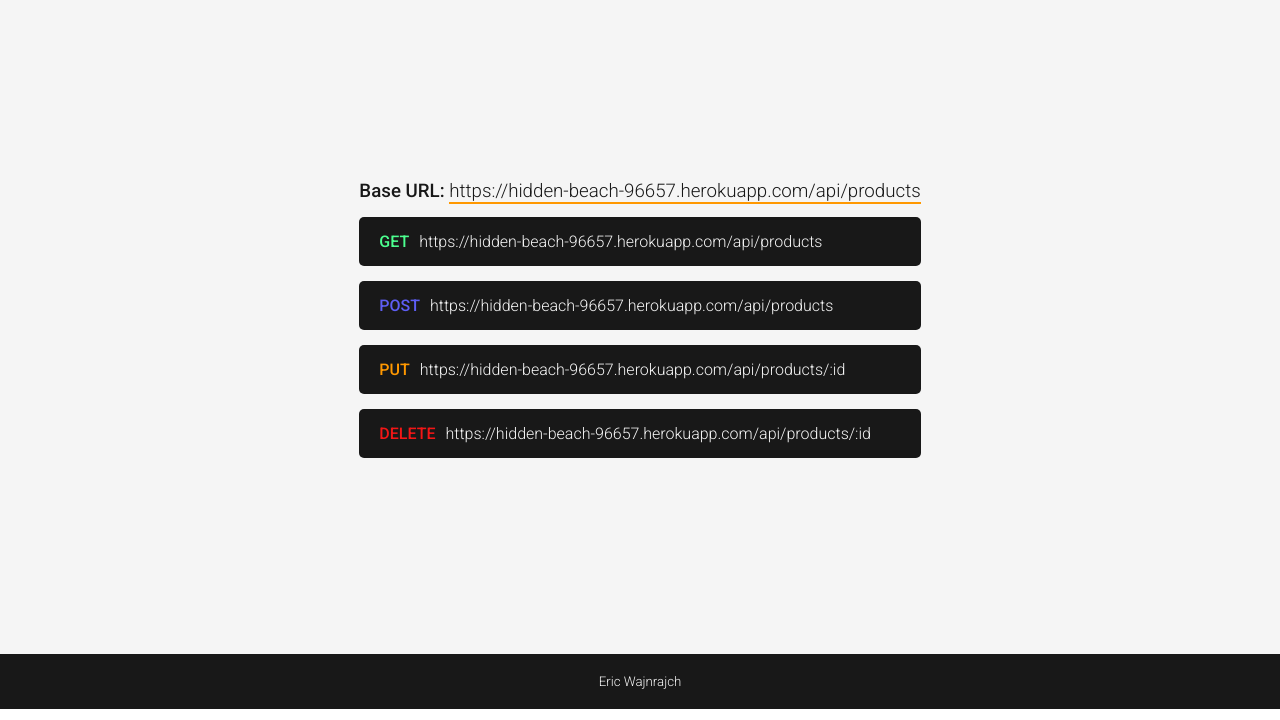
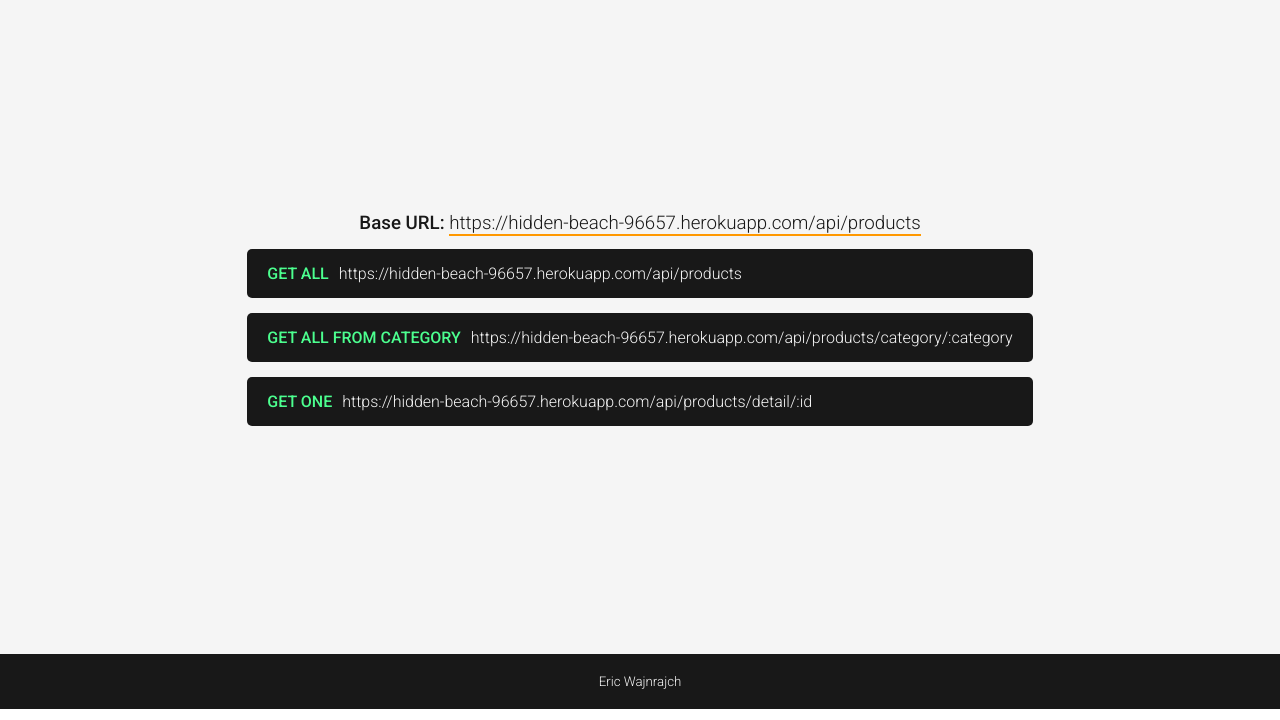
Before and after one commit to EricWaje/prueba_back, a website: page index.html in a window 1280 px wide. Shown: the part 80-800 px from the top of the page. Drawn offline with Linux system fonts and the light colour scheme.

Commit message:
editando el index

```diff
--- a/index.html
+++ b/index.html
@@ -121,26 +121,20 @@
                 </div> -->
                 <div>
                     <h4>
-                        <span class="get">GET</span
+                        <span class="get">GET ALL</span
                         >https://hidden-beach-96657.herokuapp.com/api/products
                     </h4>
                 </div>
                 <div>
                     <h4>
-                        <span class="post">POST</span
-                        >https://hidden-beach-96657.herokuapp.com/api/products
+                        <span class="get">GET ALL FROM CATEGORY</span
+                        >https://hidden-beach-96657.herokuapp.com/api/products/category/:category
                     </h4>
                 </div>
                 <div>
                     <h4>
-                        <span class="put">PUT</span
-                        >https://hidden-beach-96657.herokuapp.com/api/products/:id
-                    </h4>
-                </div>
-                <div>
-                    <h4>
-                        <span class="delete">DELETE</span
-                        >https://hidden-beach-96657.herokuapp.com/api/products/:id
+                        <span class="get">GET ONE</span
+                        >https://hidden-beach-96657.herokuapp.com/api/products/detail/:id
                     </h4>
                 </div>
             </section>
```
